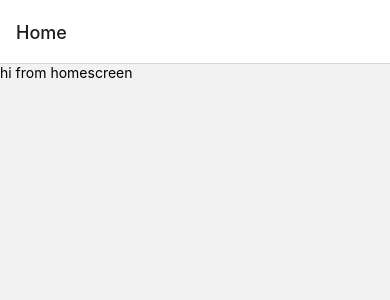
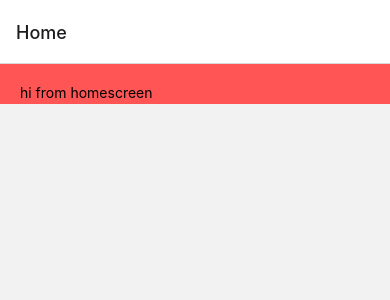
Before and after one commit to nishkohli96/rn-template, a React Native app: screen /Home in a window 390 px wide. Shown: the top 300 px of the page. Built offline with nearby package versions, Linux system fonts and the light colour scheme.

Commit message:
styled comps set up

```diff
--- a/App.js
+++ b/App.js
@@ -1,8 +1,10 @@
 import React from 'react';
 import { NavigationContainer } from '@react-navigation/native';
 import { createStackNavigator } from '@react-navigation/stack';
+import { ThemeProvider } from 'styled-components/native';
 
 import Home from '_Screens/home/Home';
+import { Dark } from '_Themes/Dark';
 
 const Stack = createStackNavigator();
 
@@ -29,13 +31,15 @@ const App = () => {
     // }
     return (
         <NavigationContainer>
+            <ThemeProvider theme={Dark}>
                 <Stack.Navigator initialRouteName={Home}>
                     <Stack.Screen
                         name="Home"
                         component={Home}
-                    // screenOptions={{ headerShown: false }}
+                        // options={{ headerShown: false }}
                     />
                 </Stack.Navigator>
+            </ThemeProvider>
         </NavigationContainer>
     );
 };
--- /dev/null
+++ b/app/assets/themes/Dark.js
@@ -0,0 +1,11 @@
+export const Dark = {
+    dark: true,
+    colors: {
+        primary: 'rgb(255, 45, 85)',
+        background: '#ff5555',
+        card: 'rgb(255, 255, 255)',
+        text: 'orange',
+        border: 'rgb(199, 199, 204)',
+        notification: 'rgb(255, 69, 58)',
+    },
+};
--- a/app/screens/home/Home.js
+++ b/app/screens/home/Home.js
@@ -1,6 +1,7 @@
 import React from 'react';
-import { SafeAreaView, Text, View } from 'react-native';
+import { SafeAreaView, Text } from 'react-native';
 import AsyncStorage from '@react-native-async-storage/async-storage';
+import { ThemedView } from '_Shared/StyledComps';
 
 const storeData = async value => {
     try {
@@ -27,9 +28,9 @@ const App = () => {
     getData();
     return (
         <SafeAreaView>
-            <View>
+            <ThemedView>
                 <Text>hi from homescreen</Text>
-            </View>
+            </ThemedView>
         </SafeAreaView>
     );
 };
--- /dev/null
+++ b/app/screens/settings/Settings.js
@@ -0,0 +1 @@
+import { ThemedView } from '_Shared/StyledComps';
--- /dev/null
+++ b/app/shared/StyledComps.js
@@ -0,0 +1,8 @@
+import styled from 'styled-components/native';
+
+export const ThemedView = styled.View`
+    backgroundColor: ${(props) => props.theme.colors.background};
+    padding: 20px;
+    display: flex;
+    flex: 1;
+`;
```
Also changed, not shown: app/assets/themes/Light.js (added, +11 -0 lines), .babelrc. Lines whose indentation alone changed are shown as unchanged.
